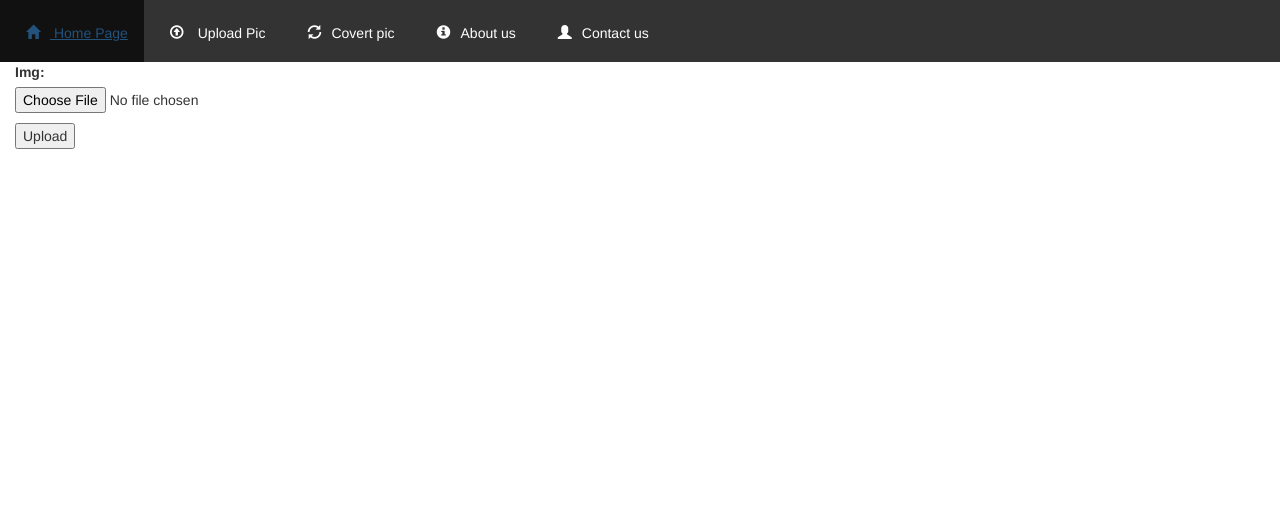
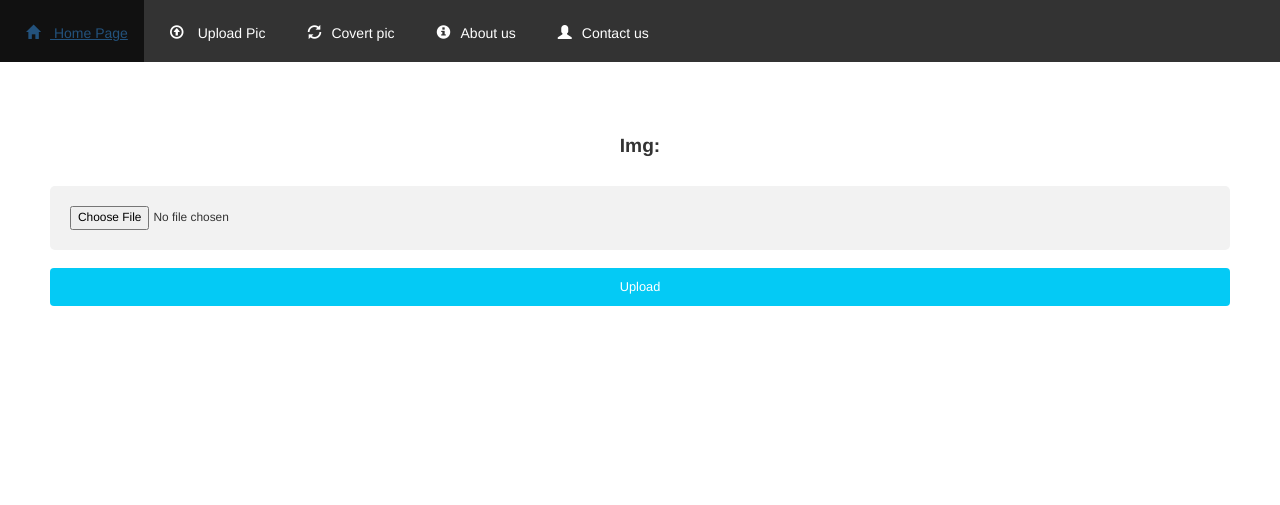
Before and after one commit to kailashchoudhary11/imgman, a Django app: page /sinimg/upload/ in a window 1280 px wide. Shown: the top 505 px of the page. Run offline with Django 3.2, Linux system fonts and the light colour scheme; some libraries are stand-ins or nearby versions.

Commit message:
home page style

```diff
--- a/sinimg/templates/sinimg/upload.html
+++ b/sinimg/templates/sinimg/upload.html
@@ -1,11 +1,7 @@
-{% extends 'base.html' %}
-
-{% block body %}
+{% extends 'base.html' %} {% block body %}
 
 <form action="" method="post" enctype="multipart/form-data">
-    {% csrf_token %}
-    {{ form.errors }}
-    {{ form.as_p }}
-    <input type="submit" value="Upload">
+  {% csrf_token %} {{ form.errors }} {{ form.as_p }}
+  <input type="submit" value="Upload" />
 </form>
 {% endblock body %}
--- a/templates/base.html
+++ b/templates/base.html
@@ -17,6 +17,10 @@
     <title>{% block title %}{% endblock title %}</title>
   </head>
   <style>
+    .container-fluid {
+      padding: 50px;
+      text-align: center;
+    }
     ul {
       list-style-type: none;
       margin: 0;
@@ -51,11 +55,56 @@
       width: 100%;
       background-color: #333;
       color: white;
-      padding: 10px;
+      padding: 20px;
       text-align: center;
       margin: 0;
       padding: 0;
       overflow: hidden;
+    }
+    input[type="submit"] {
+      width: 100%;
+      background-color: #04caf5;
+      color: white;
+      padding: 10px 15px;
+      margin: 8px 0;
+      border: none;
+      border-radius: 4px;
+      cursor: pointer;
+      font-size: 1vw;
+    }
+
+    input[type="file"] {
+      width: 100%;
+      border-radius: 5px;
+      background-color: #f2f2f2;
+      padding: 20px;
+      display: block;
+      text-align: center;
+      line-height: 150%;
+      font-size: 0.85em;
+    }
+    label {
+      border-radius: 5px;
+      padding: 20px;
+      display: block;
+      text-align: center;
+      line-height: 150%;
+      font-size: 1.5vw;
+    }
+    #file-upload-button {
+      width: 100%;
+      background-color: #04caf5;
+      color: white;
+      padding: 14px 20px;
+      margin: 8px 0;
+      border: none;
+      border-radius: 4px;
+      cursor: pointer;
+    }
+    img {
+      border-radius: 10px;
+      width: 100%;
+      height: auto;
     }
   </style>
   <body>
```
Also changed, not shown: sinimg/templates/sinimg/select_choice.html (+5 -9 lines).
